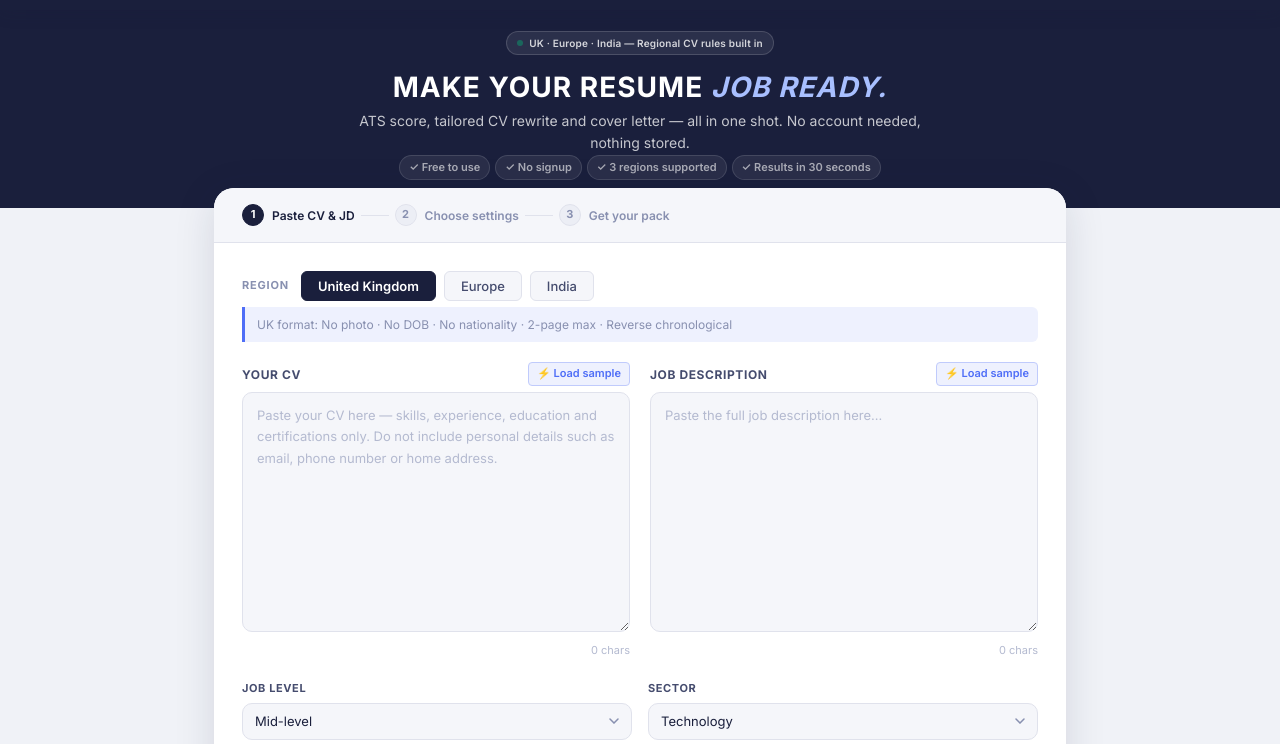
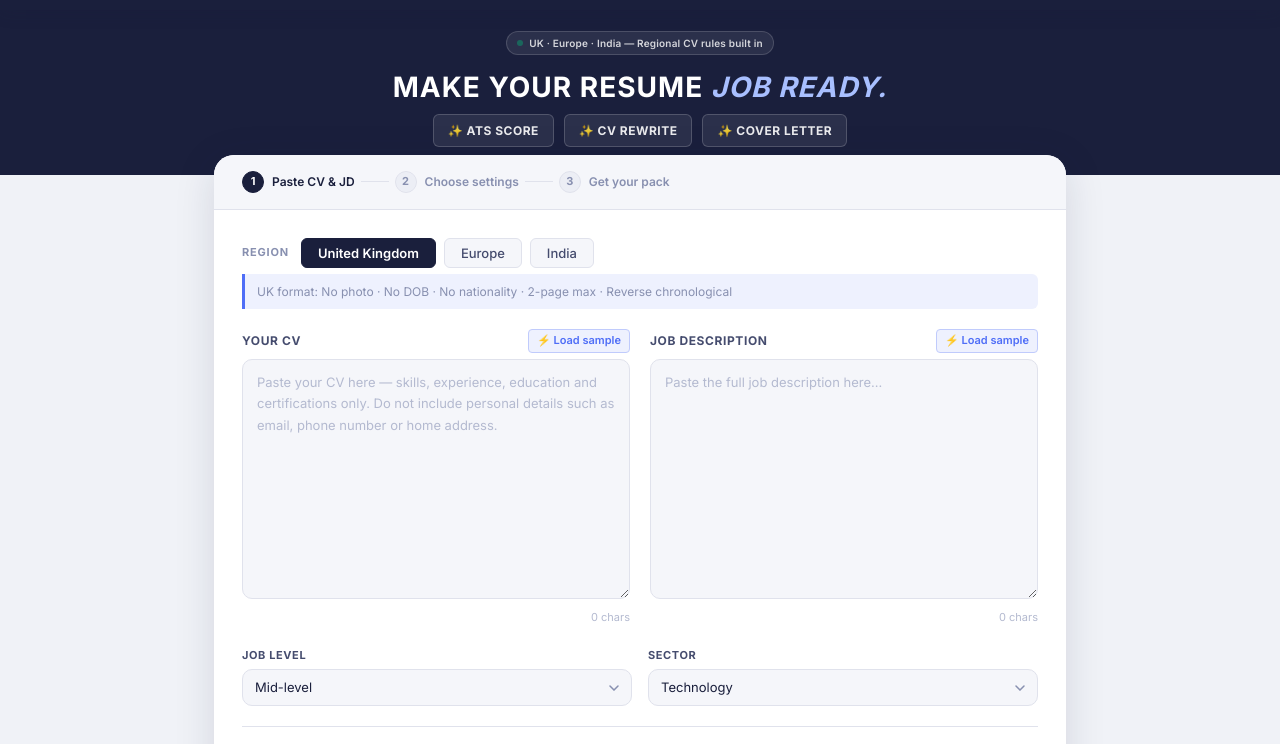
Before and after one commit to anandchelladurai/Jobcraft, a website: page public/index.html in a window 1280 px wide. Shown: the part 48-792 px from the top of the page. Drawn offline with Linux system fonts and the light colour scheme.

Commit message:
Latest UI updates + logo

```diff
--- a/public/index.html
+++ b/public/index.html
@@ -139,16 +139,17 @@ nav {
 
 .hero-pills {
   display: flex; align-items: center; justify-content: center;
-  gap: 5px; flex-wrap: wrap;
+  gap: 10px; flex-wrap: wrap; margin-top: 4px;
 }
 
 .hero-pill {
-  font-size: 11px; font-weight: 600;
-  color: rgba(255,255,255,0.6);
-  background: rgba(255,255,255,0.07);
-  border: 1px solid rgba(255,255,255,0.12);
-  border-radius: 20px; padding: 3px 9px;
-  display: flex; align-items: center; gap: 4px;
+  font-size: 12px; font-weight: 700;
+  color: rgba(255,255,255,0.9);
+  background: rgba(255,255,255,0.08);
+  border: 1px solid rgba(255,255,255,0.18);
+  border-radius: 6px; padding: 6px 14px;
+  display: flex; align-items: center; gap: 6px;
+  letter-spacing: 0.5px;
 }
 
 .hero-badge {
@@ -795,12 +796,11 @@ footer {
       UK · Europe · India — Regional CV rules built in
     </div>
     <h1 style="color:#ffffff;-webkit-text-fill-color:#ffffff;text-transform:uppercase;letter-spacing:1px;">Make Your Resume <span style="color:#a8bfff;-webkit-text-fill-color:#a8bfff;font-style:italic;">Job Ready.</span></h1>
-    <p style="color:rgba(255,255,255,0.75);-webkit-text-fill-color:rgba(255,255,255,0.75);">ATS score, tailored CV rewrite and cover letter — all in one shot. No account needed, nothing stored.</p>
     <div class="hero-pills">
-      <div class="hero-pill">✓ Free to use</div>
-      <div class="hero-pill">✓ No signup</div>
-      <div class="hero-pill">✓ 3 regions supported</div>
-      <div class="hero-pill">✓ Results in 30 seconds</div>
+      <div class="hero-pill">✨ ATS SCORE</div>
+      <div class="hero-pill">✨ CV REWRITE</div>
+      <div class="hero-pill">✨ COVER LETTER</div>
+    </div>
     </div>
   </div>
 </div>
```
Also changed, not shown: 1 other file.
